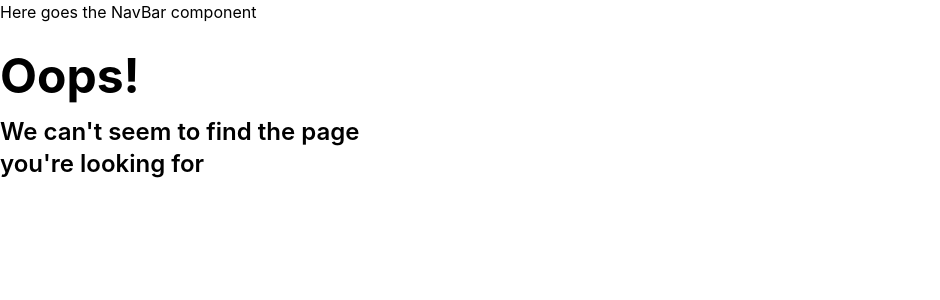
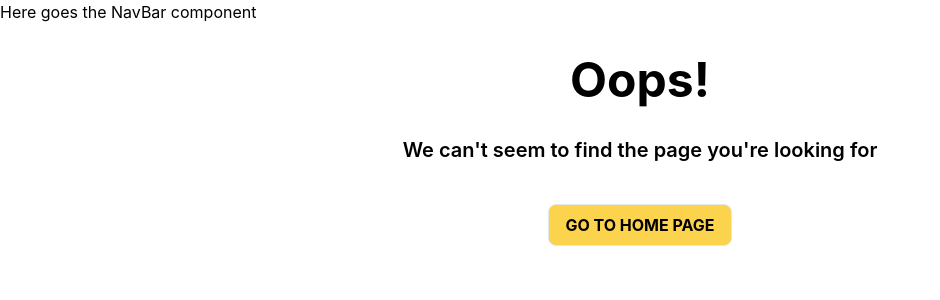
Before and after one commit to elisendamonserrat/react-weather-app, a React (Create React App) app: page /404 in a window 1280 px wide. Shown: the top 300 px of the page, without its empty margins (0-940 px from the left). Built offline with nearby package versions, Linux system fonts and the light colour scheme.

Commit message:
styles not found page

```diff
--- a/src/views/HomePage.jsx
+++ b/src/views/HomePage.jsx
@@ -2,7 +2,6 @@ import React, { Component } from 'react'
 import axios from 'axios'
 import ForecastCard from '../components/ForecastCard';
 import SearchBar from '../components/SearchBar';
-import NotFoundPage from '../views/NotFoundPage';
 import  { Redirect } from 'react-router-dom'
 
 export class HomePage extends Component {
@@ -57,7 +56,7 @@ export class HomePage extends Component {
     }
 
     render() {
-        const { status, location, locationWeather, error, errorInfo } = this.state;
+        const { status, location, locationWeather, error } = this.state;
         return (
             <main className="w-11/12 max-w-screen-sm mx-auto text-center my-8 flex flex-col items-center">
                 <SearchBar newLocation={this.newSearch}/>
--- a/src/views/NotFoundPage.jsx
+++ b/src/views/NotFoundPage.jsx
@@ -1,11 +1,20 @@
 import React from 'react'
+import  { Link } from 'react-router-dom'
+
 
 export default function NotFoundPage() {
     console.log('user being redirected to Not Found PAGE')
     return (
-        <div className="py-7 w-11/12 max-w-sm">
-            <h1 className="font-bold text-5xl mb-4">Oops!</h1>
-            <p className="font-semibold text-2xl">We can't seem to find the page you're looking for</p>
+        <div className="w-11/12 max-w-screen-sm mx-auto text-center my-8 flex flex-col items-center">
+            <h1 className="font-bold text-5xl mb-8">Oops!</h1>
+            <p className="font-semibold text-xl mb-8">We can't seem to find the page you're looking for</p>
+            <Link to="/">
+                <button
+                    className="px-4 py-2 my-2 border rounded-lg bg-yellow-300 rounded-lg font-bold uppercase"
+                >
+                  Go to Home Page
+                </button>
+            </Link>
         </div>
     )
 }
```
